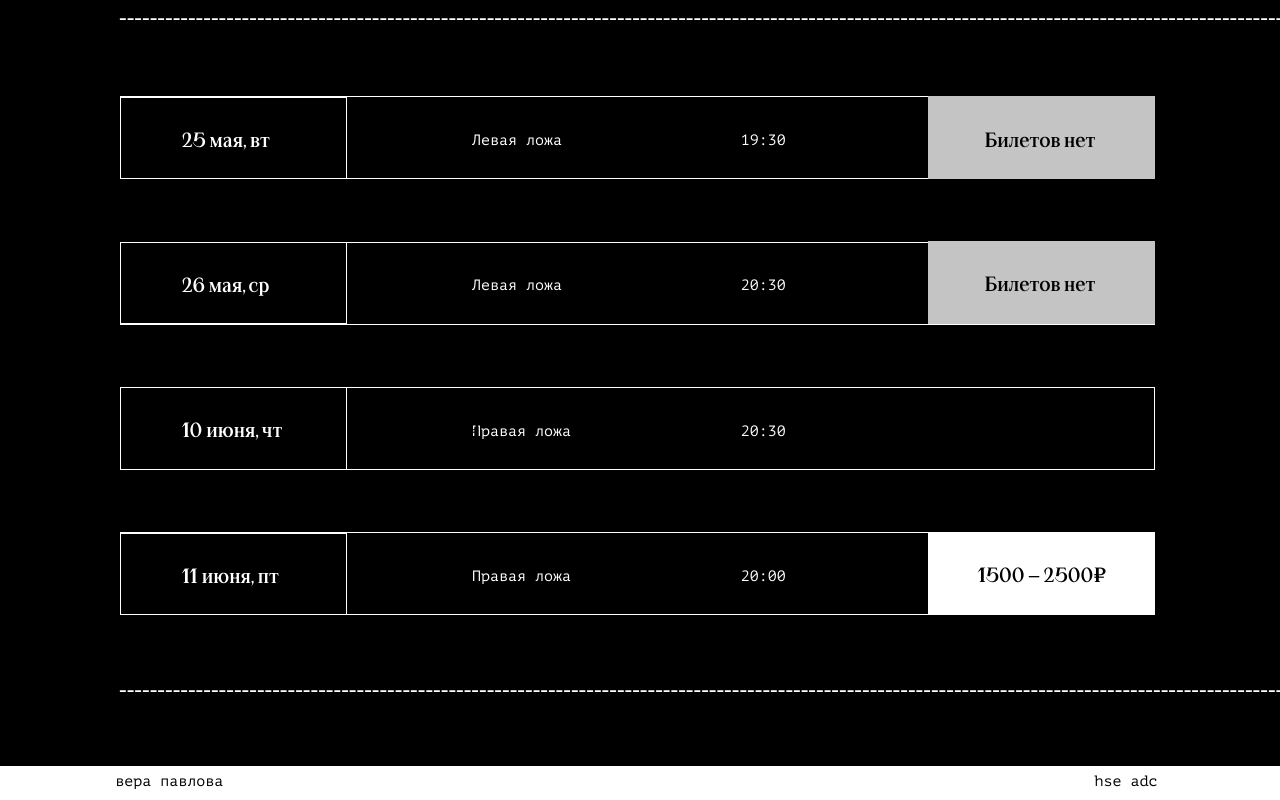
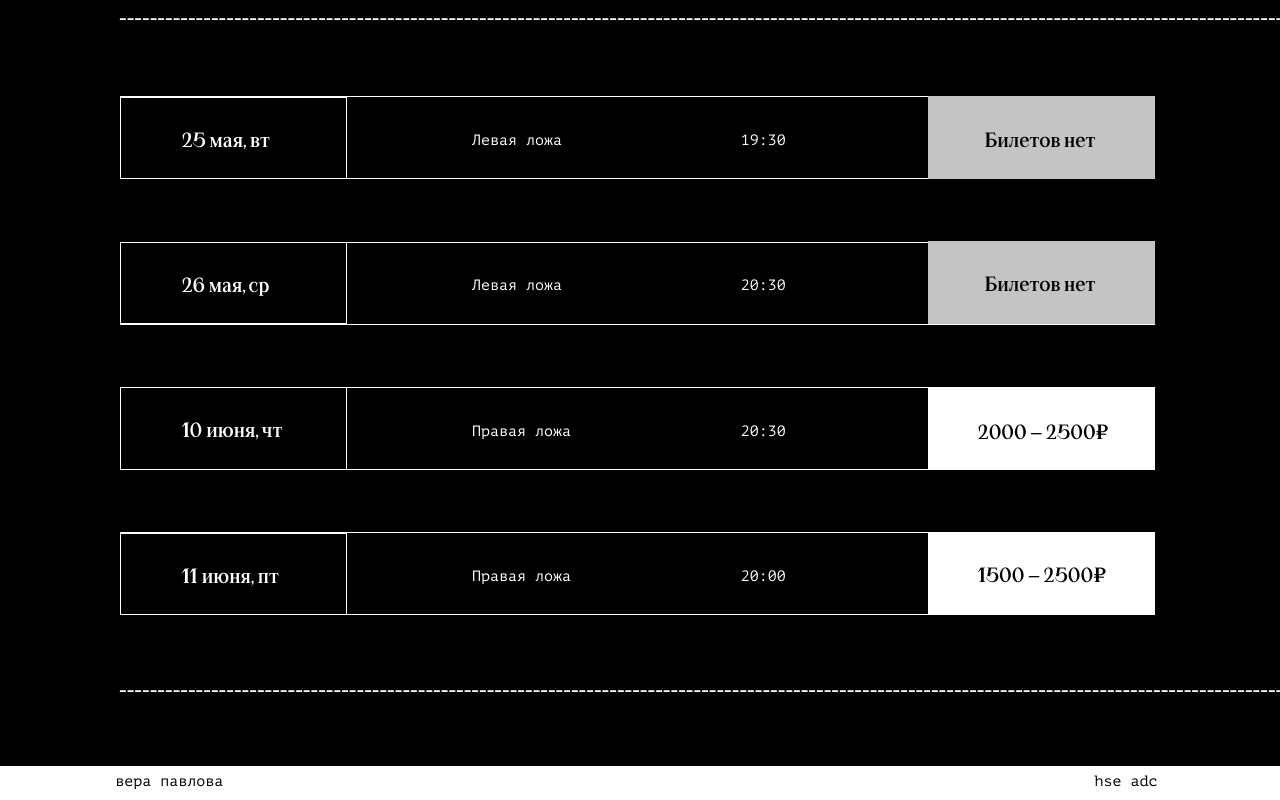
Before and after one commit to postsovietrepost/promo_shriftetta, a plain HTML site: page pages/geroi.html in a window 1280 px wide. Shown: the part 1795-2595 px from the top of the page. Drawn offline with nearby package versions, Linux system fonts and the light colour scheme.

Commit message:
Update geroi.html

```diff
--- a/pages/geroi.html
+++ b/pages/geroi.html
@@ -170,9 +170,12 @@ height: auto;
   <div class="date3qvadrat">
     <h2 class="date3">10 июня, чт</h2>
   </div>
-  <div class="ticketqvadrat3">
+  <button type="button" id="ticketqvadrat3" name="button">
     <h2 class="yesticket1">2000 — 2500₽</h2>
-  </div>
+  </button>
+  <!-- <div class="ticketqvadrat3">
+    <h2 class="yesticket1">2000 — 2500₽</h2>
+  </div> -->
 </div>
 
 <div class="date4qvadratbig">
@@ -202,5 +205,8 @@ height: auto;
 </div>
 </div>
 
+<script src="../js/buyticket.js" charset="utf-8"></script>
+   <script src="https://unpkg.com/sweetalert/dist/sweetalert.min.js"></script>
+
 </body>
 </html>
```
